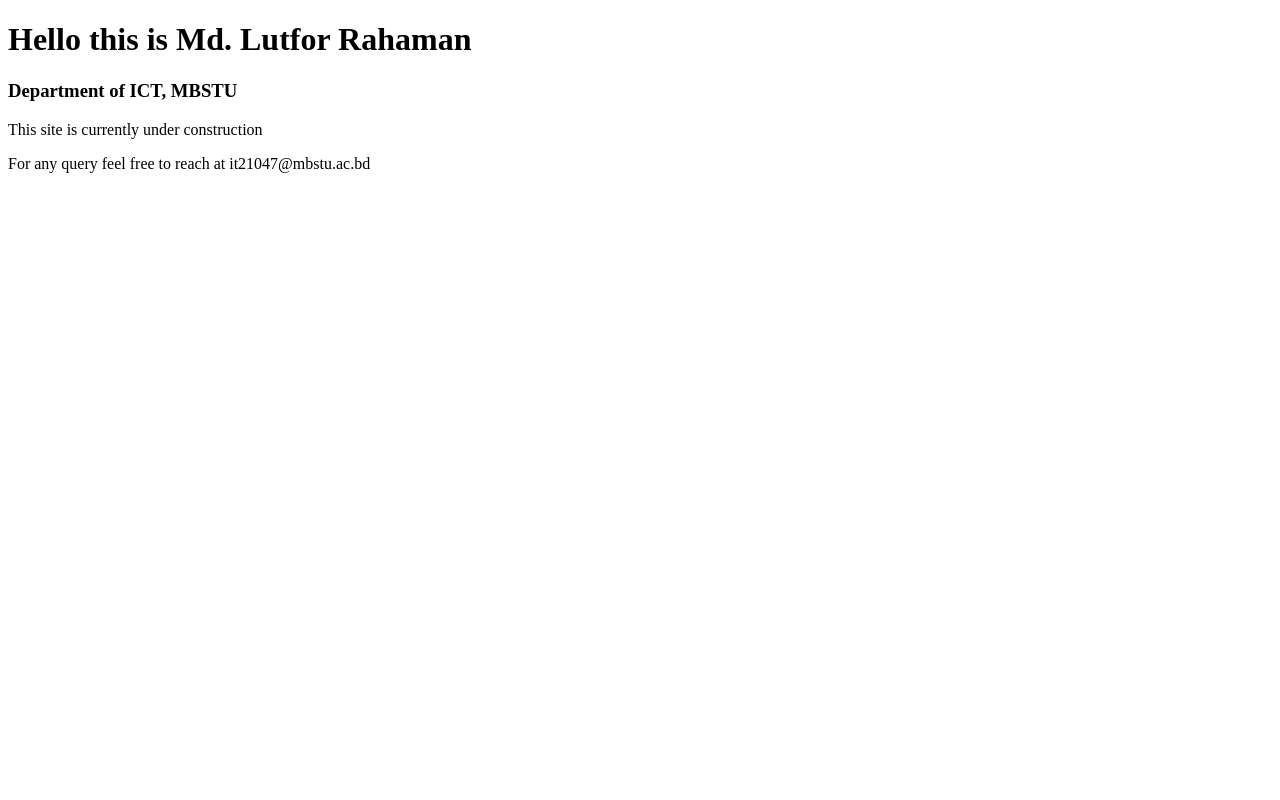
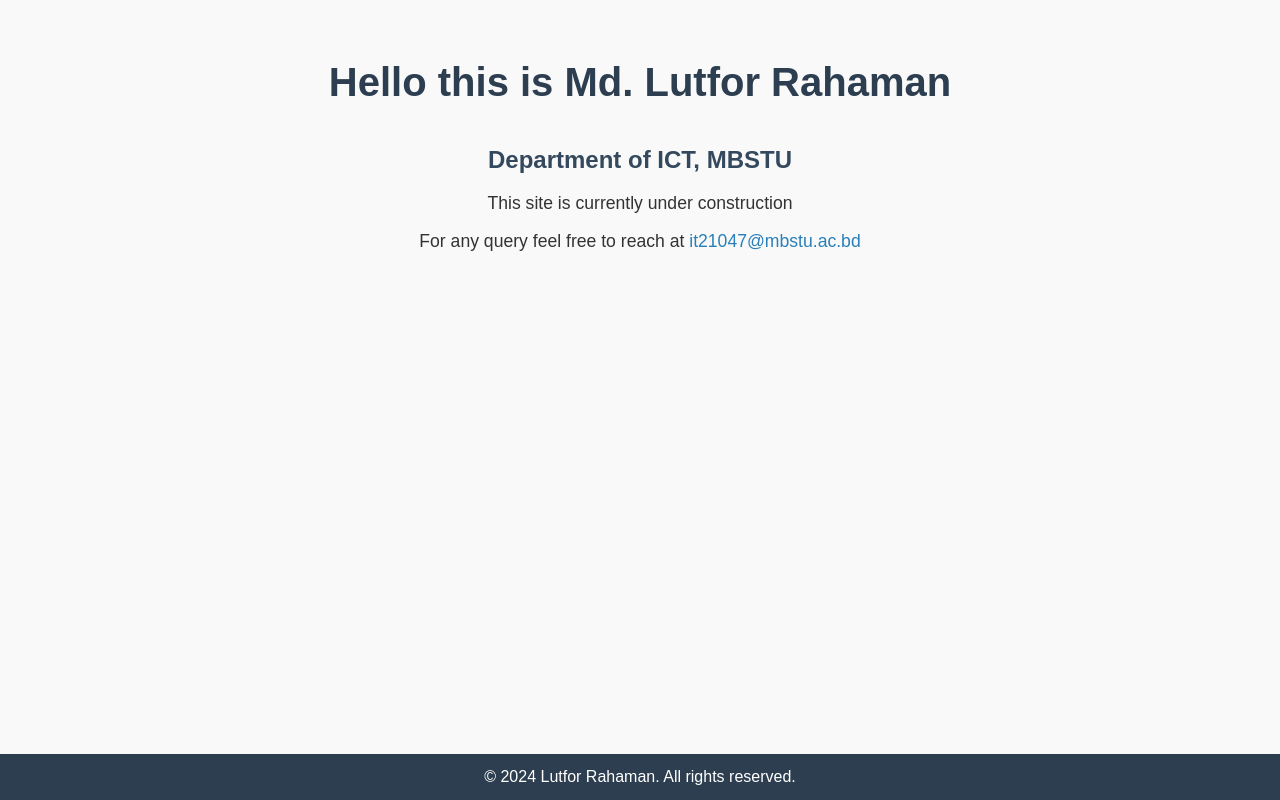
Before and after one commit to Lutfor-rahman-47/Lutfor.github.io, a plain HTML site: page index.html in a window 1280 px wide. Drawn offline with Linux system fonts and the light colour scheme.

Commit message:
Add files via upload

```diff
--- a/index.html
+++ b/index.html
@@ -4,11 +4,13 @@
     <meta charset="UTF-8">
     <meta name="viewport" content="width=device-width, initial-scale=1.0">
     <title>Myself Lutfor Rahaman</title>
+    <link rel="stylesheet" href="style.css">
 </head>
 <body>
     <h1>Hello this is Md. Lutfor Rahaman</h1>
     <h3>Department of ICT, MBSTU</h3>
     <p>This site is currently under construction</p>
-    <p>For any query feel free to reach at it21047@mbstu.ac.bd</p>
+    <p>For any query feel free to reach at <a href="mailto:it21047@mbstu.ac.bd">it21047@mbstu.ac.bd</a></p>
+    <footer>© 2024 Lutfor Rahaman. All rights reserved.</footer>
 </body>
 </html>
--- /dev/null
+++ b/style.css
@@ -0,0 +1,69 @@
+/* General Styles */
+body {
+    font-family: Arial, sans-serif;
+    margin: 0;
+    padding: 0;
+    background-color: #f9f9f9;
+    color: #333;
+    line-height: 1.6;
+}
+
+/* Header Styles */
+h1 {
+    color: #2c3e50;
+    text-align: center;
+    margin-top: 50px;
+    font-size: 2.5em;
+}
+
+h3 {
+    color: #34495e;
+    text-align: center;
+    margin: 10px 0;
+    font-size: 1.5em;
+}
+
+/* Paragraph Styles */
+p {
+    text-align: center;
+    font-size: 1.1em;
+    margin: 10px 20px;
+}
+
+/* Link Styling */
+a {
+    color: #2980b9;
+    text-decoration: none;
+}
+
+a:hover {
+    text-decoration: underline;
+}
+
+/* Additional Functionality: Footer */
+footer {
+    background-color: #2c3e50;
+    color: #fff;
+    text-align: center;
+    padding: 10px 0;
+    position: fixed;
+    bottom: 0;
+    width: 100%;
+}
+
+/* Button Styling (Optional) */
+button {
+    display: block;
+    margin: 20px auto;
+    padding: 10px 20px;
+    background-color: #3498db;
+    color: white;
+    border: none;
+    border-radius: 5px;
+    cursor: pointer;
+    font-size: 1em;
+}
+
+button:hover {
+    background-color: #2980b9;
+}
```
